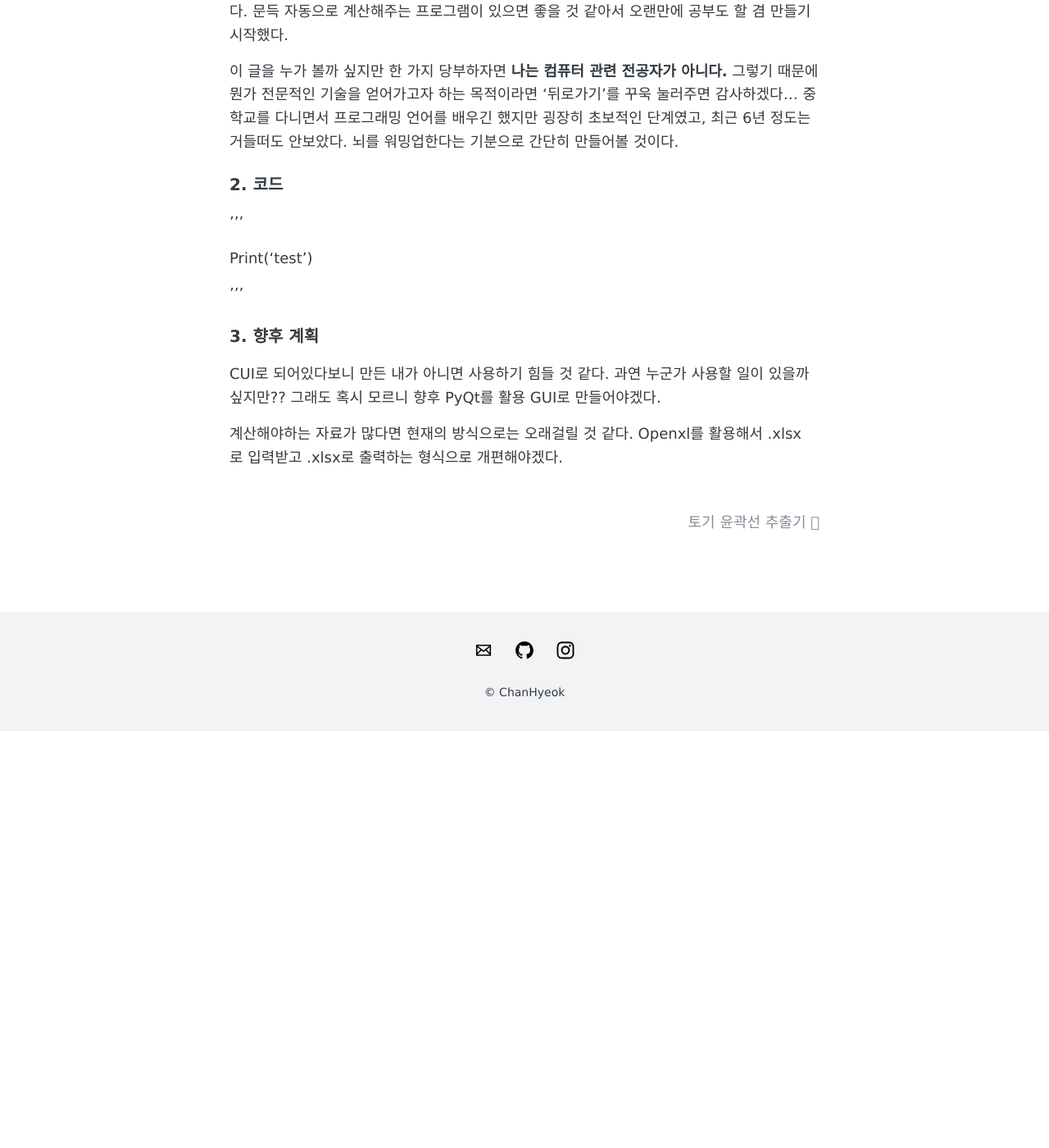
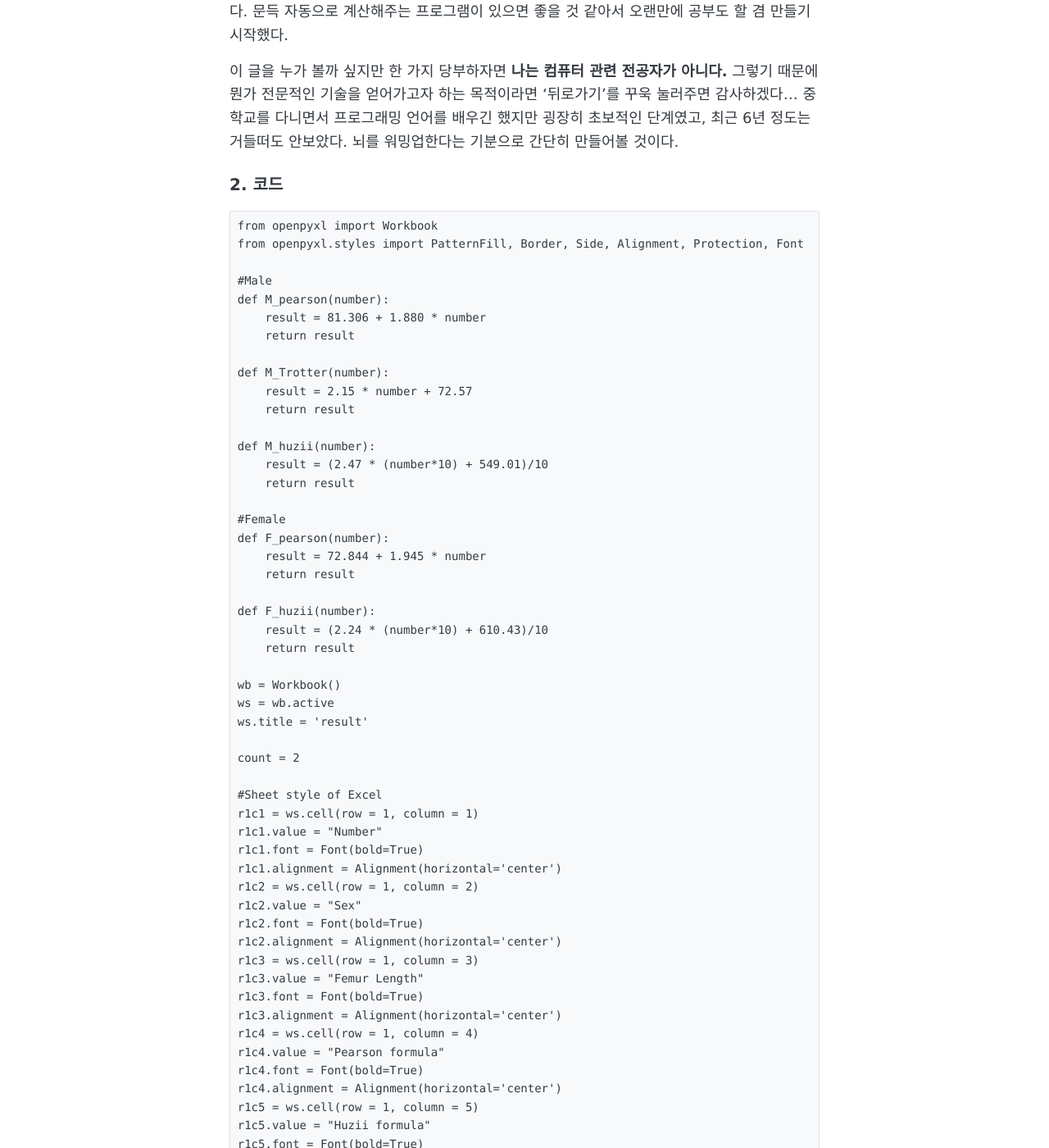
Before and after one commit to mimirep/mimirep.github.io, a Jekyll site: the page built from _posts/2019-12-09-대퇴골을 활용한 인간의 신장 추정.md, in a window 1280 px wide and 1400 px high, scrolled down 443 px. Shown: the whole window at 82% size. Built offline with Jekyll 4.4.1, drawn with Linux system fonts in a browser that asks for light colours; before the commit the page ends 1334 px from its top, so only the background shows below that; some of the changed text lies outside the part shown.

Commit message:
Update 2019-12-09-대퇴골을 활용한 인간의 신장 추정.md

````diff
--- a/_posts/2019-12-09-대퇴골을 활용한 인간의 신장 추정.md
+++ b/_posts/2019-12-09-대퇴골을 활용한 인간의 신장 추정.md
@@ -15,11 +15,180 @@ comments: true
 
 ### 2. 코드
 
-'''
+```
+from openpyxl import Workbook
+from openpyxl.styles import PatternFill, Border, Side, Alignment, Protection, Font
 
-Print('test')
+#Male
+def M_pearson(number):
+    result = 81.306 + 1.880 * number
+    return result
 
-'''
+def M_Trotter(number):
+    result = 2.15 * number + 72.57
+    return result
+
+def M_huzii(number):
+    result = (2.47 * (number*10) + 549.01)/10
+    return result
+
+#Female
+def F_pearson(number):
+    result = 72.844 + 1.945 * number
+    return result
+
+def F_huzii(number):
+    result = (2.24 * (number*10) + 610.43)/10
+    return result
+
+wb = Workbook()
+ws = wb.active
+ws.title = 'result'
+
+count = 2
+
+#Sheet style of Excel
+r1c1 = ws.cell(row = 1, column = 1)
+r1c1.value = "Number"
+r1c1.font = Font(bold=True)
+r1c1.alignment = Alignment(horizontal='center')
+r1c2 = ws.cell(row = 1, column = 2)
+r1c2.value = "Sex"
+r1c2.font = Font(bold=True)
+r1c2.alignment = Alignment(horizontal='center')
+r1c3 = ws.cell(row = 1, column = 3)
+r1c3.value = "Femur Length"
+r1c3.font = Font(bold=True)
+r1c3.alignment = Alignment(horizontal='center')
+r1c4 = ws.cell(row = 1, column = 4)
+r1c4.value = "Pearson formula"
+r1c4.font = Font(bold=True)
+r1c4.alignment = Alignment(horizontal='center')
+r1c5 = ws.cell(row = 1, column = 5)
+r1c5.value = "Huzii formula"
+r1c5.font = Font(bold=True)
+r1c5.alignment = Alignment(horizontal='center')
+r1c6 = ws.cell(row = 1, column = 6)
+r1c6.value = "Trotter&Gleser formula"
+r1c6.font = Font(bold=True)
+r1c6.alignment = Alignment(horizontal='center')
+
+#First Page
+print("="*30)
+print("="*9 + "femurtotall" + "="*10)
+print("="*30)
+print(" ")
+
+while True :
+    print("Male : 1\nFemale : 2\nExit : 3")
+    print(" ")
+    sex = input(">>> ")
+    print(" ")
+    if sex == '1': #Male
+        print("You chose a Male")
+        print("You can use Pearson formula, Trotter&Glaser formula, Huzii formula")
+        print("Enter to 0, you go to First Page")
+        print(" ")
+        while True:
+            femur = float(input("Input the femur length >>> "))
+            if femur != 0:
+                pearson_result = M_pearson(femur)
+                trotter_result = M_Trotter(femur)
+                huzii_result = M_huzii(femur)
+
+                #Sheet styles
+                number = ws.cell(row = count, column = 1)
+                number.value = count - 1
+                number.alignment = Alignment(horizontal='center')
+                sexinsheet = ws.cell(row = count, column = 2)
+                sexinsheet.value = "Male"
+                sexinsheet.alignment = Alignment(horizontal='center')
+                femur_length = ws.cell(row = count, column = 3)
+                femur_length.value = femur
+                femur_length.alignment = Alignment(horizontal='center')
+                pearsoncell = ws.cell(row = count, column = 4)
+                pearsoncell.alignment = Alignment(horizontal='center')
+                huziicell = ws.cell(row = count, column = 5)
+                huziicell.alignment = Alignment(horizontal='center')
+                trottercell = ws.cell(row = count, column = 6)
+                trottercell.alignment = Alignment(horizontal='center')
+
+                #Output Result
+                pearsoncell.value = pearson_result
+                huziicell.value = huzii_result
+                trottercell.value = trotter_result
+
+                count += 1
+
+                print("- Pearson formula : %0.3fcm" % pearson_result)
+                print("- Huzii formula : %0.3fcm" % huzii_result)
+                print("- Trotter&Glaser formula : %0.3fcm" % trotter_result)
+                print(" ")
+
+            elif femur == 0 :
+                print(" ")
+                print("=" * 30)
+                print("=" * 2 + "Go to First Page" + "=" * 2)
+                print("=" * 30)
+                print(" ")
+                break
+
+    elif sex == '2': #Female
+        print("You chose a Female")
+        print("You can use Pearson formula, Huzii formula")
+        print("Enter to 0, you go to First Page")
+        print(" ")
+        while True:
+            femur = float(input("Input the femur length >>> "))
+            if femur != 0:
+                pearson_result = F_pearson(femur)
+                huzii_result = F_huzii(femur)
+
+                number = ws.cell(row = count, column = 1)
+                number.value = count - 1
+                number.alignment = Alignment(horizontal='center')
+                sex = ws.cell(row = count, column = 2)
+                sex.value = "Female"
+                sex.alignment = Alignment(horizontal='center')
+                femur_length = ws.cell(row = count, column = 3)
+                femur_length.value = femur
+                femur_length.alignment = Alignment(horizontal='center')
+                pearsoncell = ws.cell(row = count, column = 4)
+                pearsoncell.alignment = Alignment(horizontal='center')
+                huziicell = ws.cell(row = count, column = 5)
+                huziicell.alignment = Alignment(horizontal='center')
+
+                #Output Result
+                pearsoncell.value = pearson_result
+                huziicell.value = huzii_result
+
+                count += 1
+
+                print("- Pearson formula : %0.3fcm"  % pearson_result)
+                print("- Huzii formula : %0.3fcm" % huzii_result)
+                print(" ")
+
+            elif femur == 0 :
+                print(" ")
+                print("=" * 30)
+                print("=" * 2 + "Go to First Page" + "=" * 2)
+                print("=" * 30)
+                print(" ")
+                break
+
+    elif sex == '3': #Exit
+        wb.save('/Users/jch/Desktop/result.xlsx')
+        print("="*30)
+        print("="*11 + "Exit" + "="*10)
+        print("="*30)
+        print(" ")
+        break
+
+    else: #Error
+        print(" ")
+        print("Error")
+        print(" ")
+```
 
 
 
````
